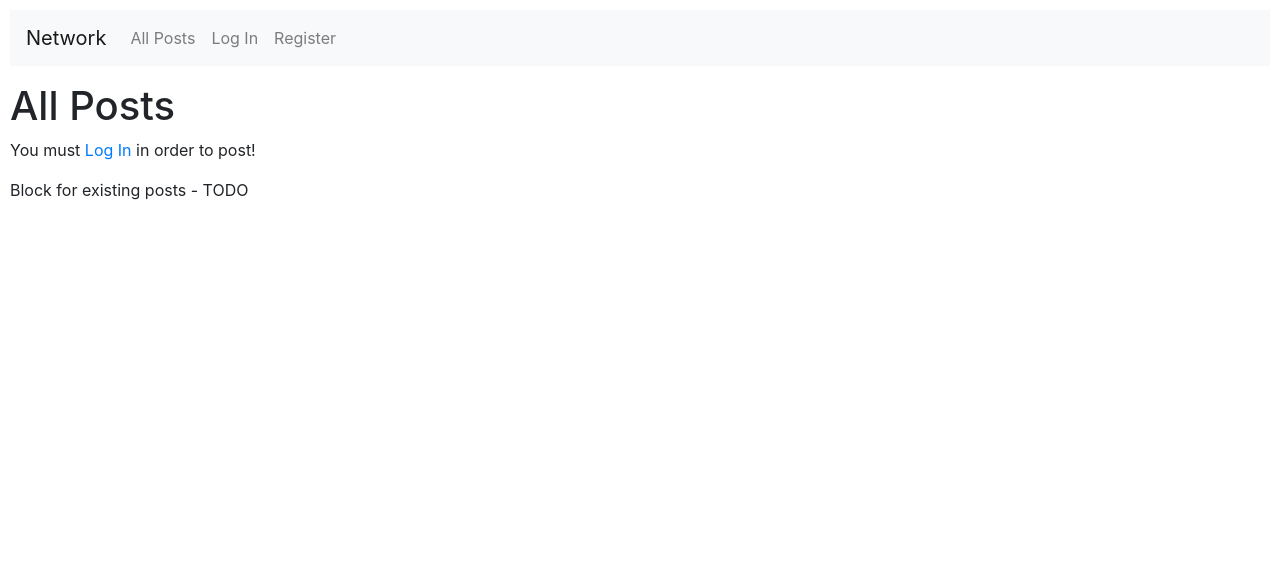
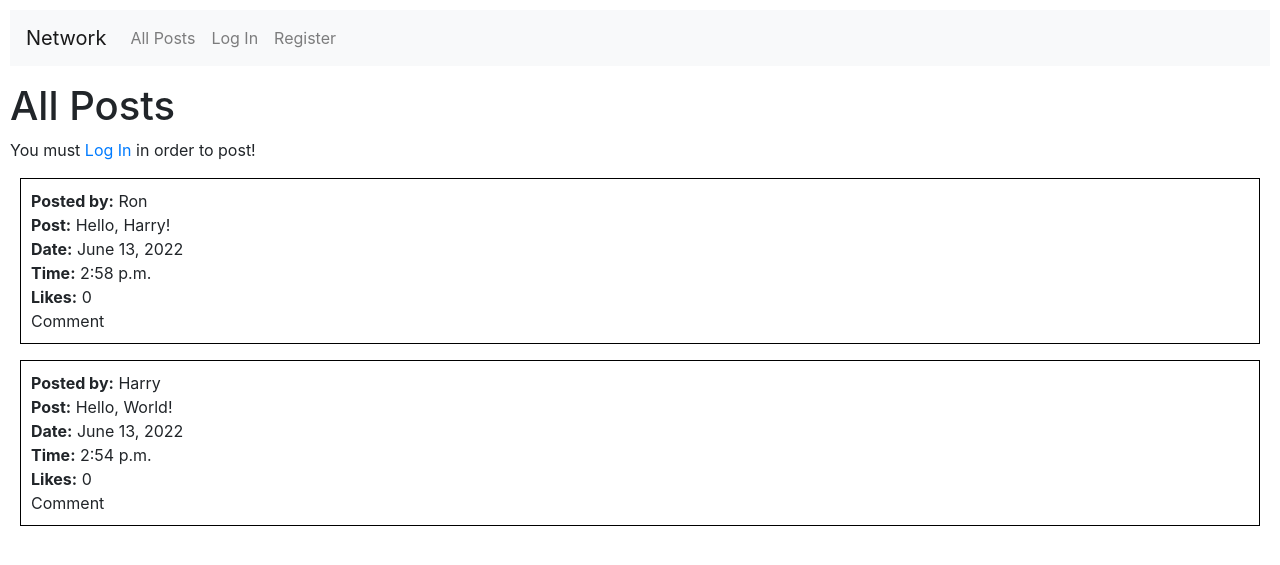
Before and after one commit to AntoineSau/network, a Django app: page / in a window 1280 px wide. Shown: the top 565 px of the page. Run offline with Django 3.2, Linux system fonts and the light colour scheme; data comes from the database, SQL or seed files in the repository; both versions use the stored data as it was after the commit; some libraries are stand-ins or nearby versions.

Commit message:
'All Posts' basic features working

```diff
--- a/network/templates/network/index.html
+++ b/network/templates/network/index.html
@@ -10,6 +10,7 @@
         <h3>New Post</h3>
         <form>
             <textarea class="form-control" id="post" rows="3"></textarea>
+            <p></p>
             <button type="submit" class="btn btn-primary mb-2">Post</button>
         </form>
 
@@ -22,8 +23,26 @@
     {% endif %}
     <p></p>
 
-    <div>
-        Block for existing posts - TODO
+    <!-- Dislaying all posts, one by one, unless there is none -->
+    {% for post in posts %}
+    <div class="subdiv">
+        <b>Posted by:</b> {{ post.userid.username }}
+        <br>
+        <b>Post:</b> {{ post.post }}
+        <br>
+        <b>Date:</b> {{ post.datetime.date }}
+        <br>
+        <b>Time:</b> {{ post.datetime.time }}
+        <br>
+        <b>Likes:</b> {{ post.likes }}
+        <br>
+        Comment
+        <br>
     </div>
+    <p></p>
+    {% empty %}
+        We haven't found any post!
+    {% endfor %}
+
 
 {% endblock %}
--- a/network/views.py
+++ b/network/views.py
@@ -4,11 +4,14 @@ from django.http import HttpResponse, HttpResponseRedirect
 from django.shortcuts import render
 from django.urls import reverse
 
-from .models import User
+from .models import User, Post
 
 
 def index(request):
-    return render(request, "network/index.html")
+    return render(request, "network/index.html", {
+        # Passing all posts from database (with latest first) to display them later
+        "posts": Post.objects.all().order_by('-id')
+    })
 
 
 def login_view(request):
```
Also changed, not shown: db.sqlite3.
